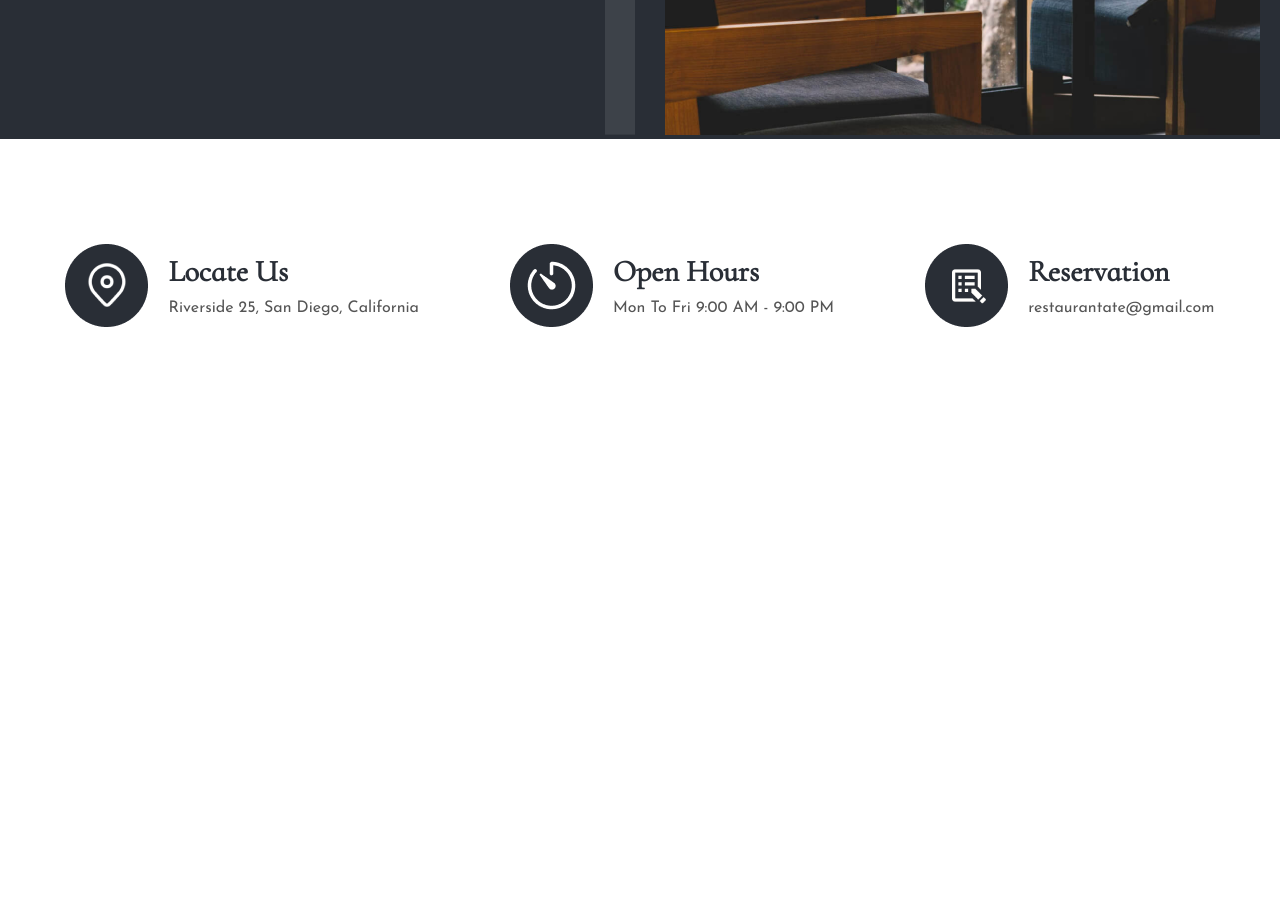
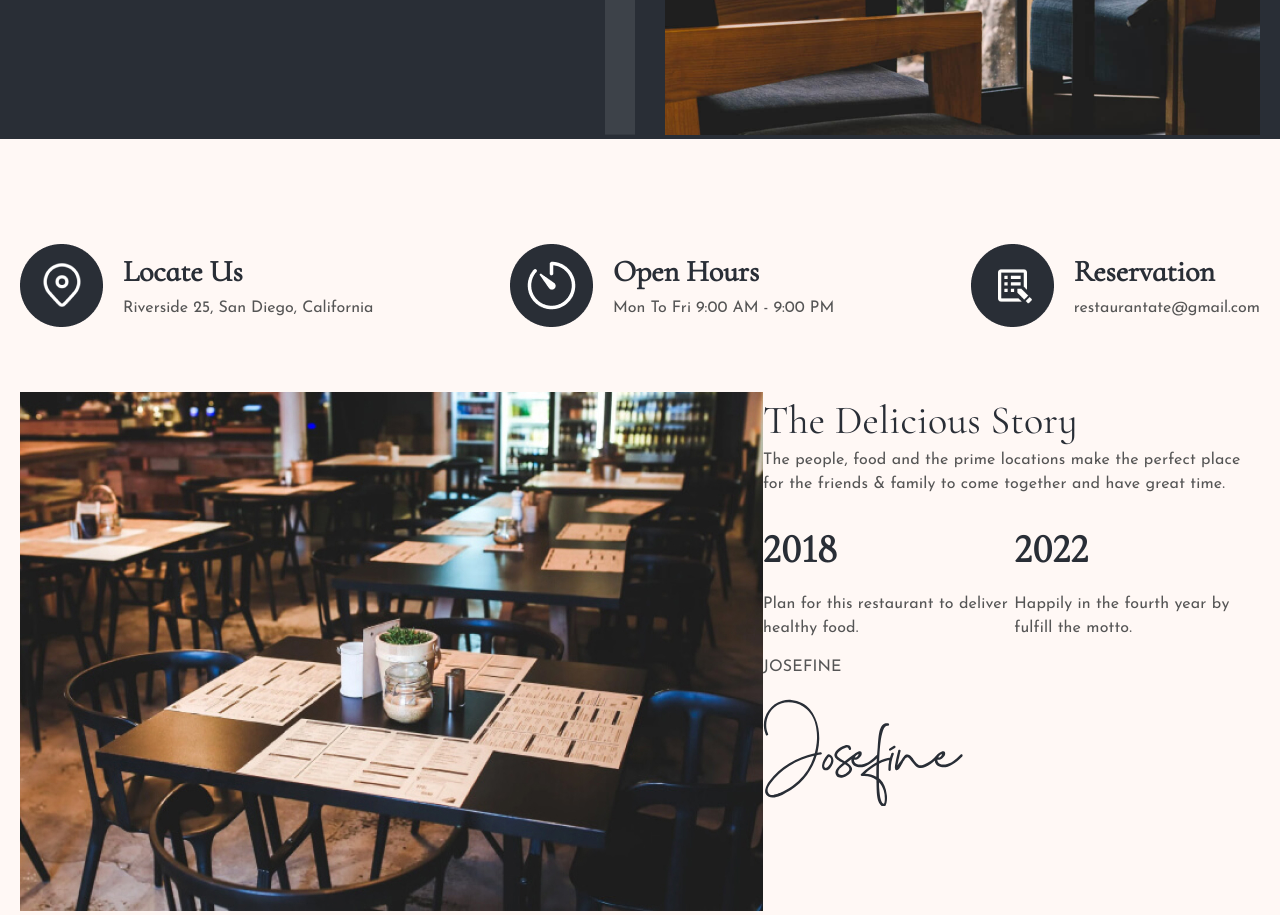
Before and after one commit to bANSHEE-dev/tasteEat, a plain HTML site: page index.html in a window 1280 px wide. Shown: the part 920-1835 px from the top of the page. Before the commit the page ends 1312 px from the top, so only its background shows below. Drawn offline with Linux system fonts and the light colour scheme.

Commit message:
add story section, fix mistakes which did before

```diff
--- a/css/style.css
+++ b/css/style.css
@@ -146,7 +146,6 @@ button {
 
 .section-greetings {
   background-color: #292E36;
-  margin-bottom: 105px;
 }
 
 .greetings__inner {
@@ -186,12 +185,14 @@ button {
 }
 
 .section__info {
-  margin-bottom: 65px;
+  padding-bottom: 65px;
+  padding-top: 105px;
+  background-color: #fff8f5;
 }
 
 .section__info-inner {
   display: flex;
-  justify-content: space-around;
+  justify-content: space-between;
 }
 
 .section__info-item {
@@ -216,3 +217,74 @@ button {
   line-height: 150%;
   color: #555;
 }
+
+.section__story {
+  background-color: #fff8f5;
+}
+
+.story__inner {
+  display: flex;
+  justify-content: space-around;
+}
+
+.story__img {
+  object-fit: contain;
+  width: 100%;
+  height: 100%;
+}
+
+
+.story__text-title {
+  font-size: 40px;
+  font-family: var(--second-family);
+  line-height: 140%;
+  letter-spacing: 0.16px;
+  color: #292E36;
+}
+
+.story__text-subtitle {
+  line-height: 150%;
+  letter-spacing: 0.16px;
+  color: #555;
+  margin-bottom: 25px;
+}
+
+.story__text-time {
+  display: flex;
+  justify-content: space-between;
+}
+
+.story__text-year {
+  font-family: var(--second-family);
+  line-height: 140%;
+  font-size: 40px;
+  letter-spacing: 0.16px;
+  color: #292e36;
+  margin-bottom: 15px;
+}
+
+.story__text-date span {
+  line-height: 150%;
+  letter-spacing: 0.16px;
+  color: #555;
+}
+
+.story__text-date {
+  margin-bottom: 15px;
+}
+
+.story__text-name {
+  display: flex;
+  flex-direction: column;
+  line-height: 150%;
+  letter-spacing: 0.16px;
+  text-transform: uppercase;
+  color: #555;
+}
+
+.story__text-signature {
+  object-fit: cover;
+  width: 200px;
+  height: 107px;
+  margin-top: 20px;
+}
--- a/index.html
+++ b/index.html
@@ -10,7 +10,6 @@
 </head>
 
 <body>
-
   <header class="header">
     <div class="container">
       <div class="header__top">
@@ -26,7 +25,6 @@
           </button>
         </div>
       </div>
-
       <div class="header__bottom">
         <ul class="menu">
           <li class="menu__list">
@@ -96,7 +94,6 @@
                   </clipPath>
                 </defs>
               </svg>
-
             </a>
           </li>
           <li class="header__logo-list">
@@ -114,15 +111,12 @@
                   </clipPath>
                 </defs>
               </svg>
-
             </a>
           </li>
         </ul>
       </div>
-
     </div>
   </header>
-
   <section class="section-greetings">
     <div class="container">
       <div class="greetings__inner">
@@ -144,11 +138,9 @@
       </div>
     </div>
   </section>
-
   <section class="section__info">
     <div class="container">
       <div class="section__info-inner">
-
         <div class="section__info-item">
           <img src="images/locate.png" alt="locate">
           <div class="section__info-text">
@@ -185,7 +177,46 @@
       </div>
     </div>
   </section>
-
+  <section class="section__story">
+    <div class="container">
+      <div class="story__inner">
+        <div class="story__img">
+          <img src="images/story.jpg" alt="story">
+        </div>
+        <div class="story__text">
+          <div class="story__text-title">
+            The Delicious Story
+          </div>
+          <p class="story__text-subtitle">
+            The people, food and the prime locations make the perfect place for the friends & family to come together
+            and have great time.
+          </p>
+          <div class="story__text-time">
+            <div class="story__text-date">
+              <h3 class="story__text-year">
+                2018
+              </h3>
+              <span>
+                Plan for this restaurant to deliver healthy food.
+              </span>
+            </div>
+            <div class="story__text-date">
+              <h3 class="story__text-year">
+                2022
+              </h3>
+              <span>
+                Happily in the fourth year by fulfill the motto.
+              </span>
+            </div>
+          </div>
+          <div class="story__text-name">
+            JOSEFINE
+            <img class="story__text-signature" src="../tasteEat/images/svg/signature.svg" alt="signature">
+          </div>
+        </div>
+      </div>
+    </div>
+  </section>
   <script src="js/main.js"></script>
 </body>
 
```
Also changed, not shown: images/story.jpg (added), images/svg/signature.svg (added).
